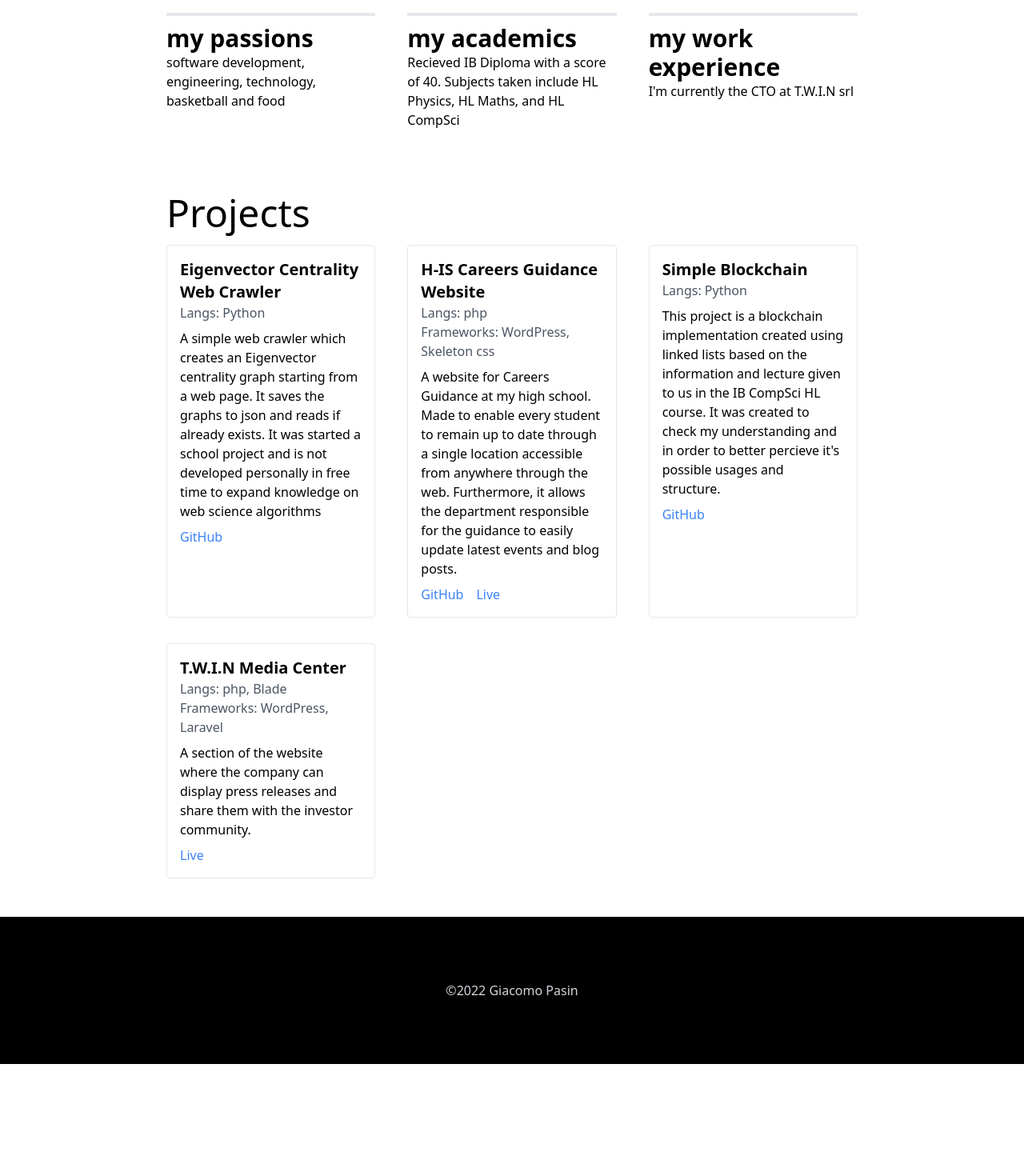
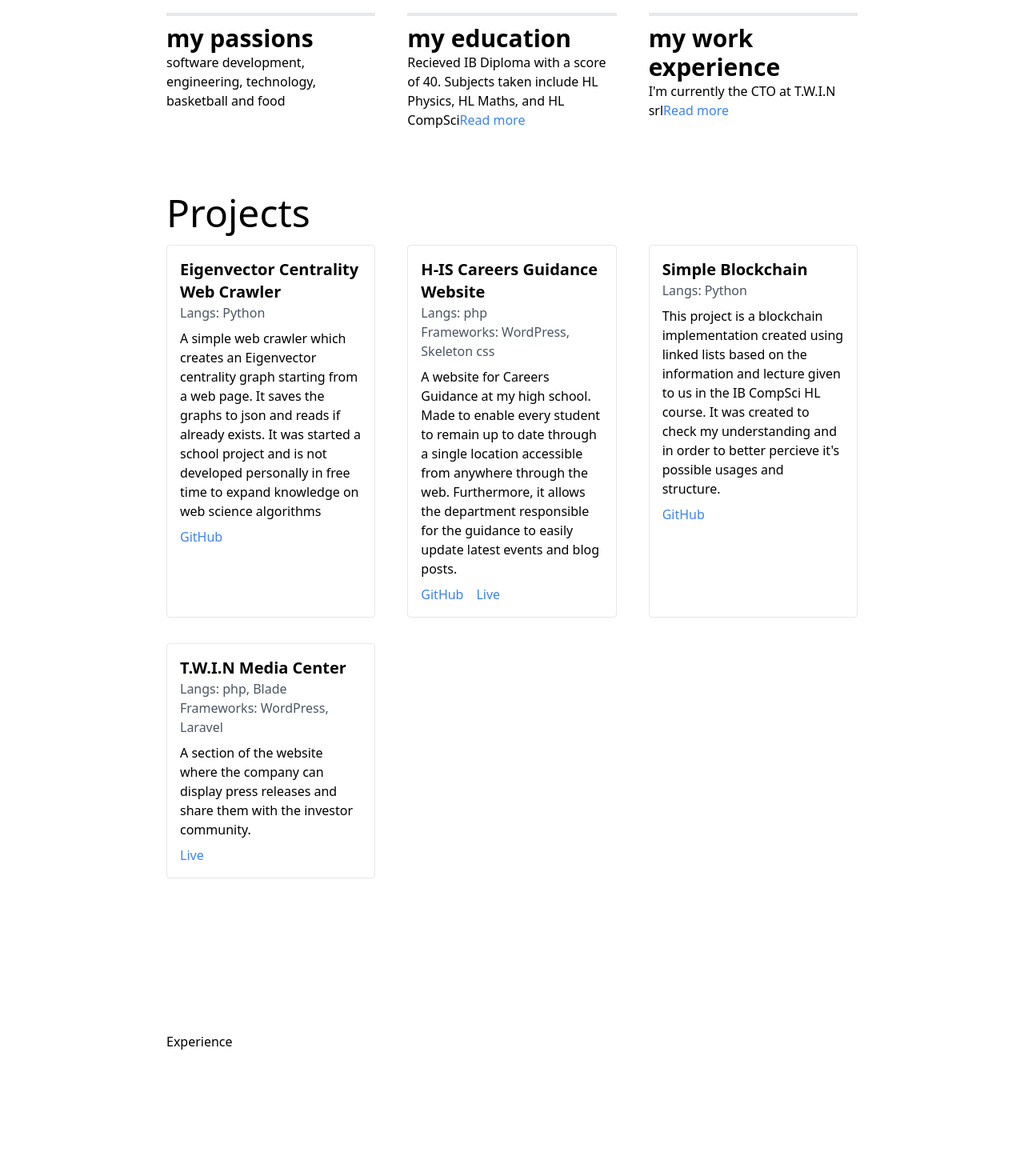
Before and after one commit to jackpeck2004/personal_website, a Next.js app: page / in a window 1280 px wide. Shown: the part 420-1890 px from the top of the page at 80% size. Before the commit the page ends 1750 px from the top, so only its background shows below. Built offline with nearby package versions, Linux system fonts and the light colour scheme.

Commit message:
Added anchors to heading and refactored

```diff
--- /dev/null
+++ b/src/components/common/anchor.tsx
@@ -0,0 +1,11 @@
+export const NavAnchor: FC<PropsWithChildren<{}>> = ({ children }) => {
+  return (
+    <a className="mx-[15px] cursor-pointer text-inherit decoration-none">{children}</a>
+  );
+}
+
+export const Anchor = ({ children, href, target }) => {
+  return (
+    <a className="text-blue-500 pr-4 cursor-pointer" href={href} target={target}>{children}</a>
+  );
+}
--- a/src/components/common/button.tsx
+++ b/src/components/common/button.tsx
@@ -23,12 +23,10 @@ const Button = styled.button`
 `;
 */
 
-const Button: FC<PropsWithChildren<IButtonProps>> = (props) => {
+export const Button: FC<PropsWithChildren<IButtonProps>> = (props) => {
   return (
     <button className={`bg-none p-[10px] border border-transparent ${props.circular ? "rounded-full" : ""} transition ${props.border ? "hover:border-black" : ""}`} onClick={props.onClick}>
       {props.children}
     </button>
   );
 }
-
-export default Button;
--- /dev/null
+++ b/src/components/common/index.tsx
@@ -0,0 +1,2 @@
+export { Anchor, NavAnchor } from "./anchor";
+export { Button } from "./button";
--- a/src/components/navigation/hamburger.tsx
+++ b/src/components/navigation/hamburger.tsx
@@ -1,54 +1,9 @@
-import Button from "@/components/common/button";
+import { NavAnchor as Anchor, Button } from "@/components/common";
 import { MenuIcon, XIcon } from "@heroicons/react/outline";
 import { useState, useEffect, FC, PropsWithChildren } from "react";
 import { Link } from "react-scroll";
 
 const iconStyle = { width: "2rem", height: "2rem" };
-
-/*
-const View = styled.div`
-  background: black;
-  position: fixed;
-  height: 100vh;
-  width: 100vw;
-  z-index: 100;
-  overflow: hidden;
-  color: white;
-  padding: 1vw;
-`;
-
-const Menu = styled.ul`
-  display: flex;
-  flex-direction: column;
-  justify-content: space-evenly;
-  align-items: center;
-  height: 50vw;
-  font-size: ${(props) => props.theme.textSizes.lg};
-`;
-
-const Anchor = styled.a`
-  margin: 0 15px;
-  cursor: pointer;
-  color: inherit;
-  text-decoration: none;
-`;
-
-const Bar = styled.div`
-  background-color: ${(props) => props.theme.colors.primaryBackground};
-  color: ${(props) => props.theme.colors.primary};
-  padding: 1vh 1vw;
-  width: 100%;
-  position: sticky;
-  top: 0;
-  z-index: 10;
-`;
-*/
-
-export const Anchor: FC<PropsWithChildren<{}>> = ({ children }) => {
-  return (
-    <a className="mx-[15px] cursor-pointer text-inherit decoration-none">{children}</a>
-  );
-}
 
 const MenuView = ({ setNavbarOpen }) => {
   let pos = [];
--- a/src/components/navigation/navbar.tsx
+++ b/src/components/navigation/navbar.tsx
@@ -1,7 +1,7 @@
 // import Button from "@/components/common/button";
 import { animateScroll as scroll, Link } from "react-scroll";
 // import { MoonIcon, SunIcon } from "@heroicons/react/outline";
-import { Anchor } from "./hamburger";
+import { NavAnchor as Anchor } from "@/components/common";
 
 // const iconStyle = { width: "2rem", height: "2rem" };
 
--- a/src/components/partials/characteristics.tsx
+++ b/src/components/partials/characteristics.tsx
@@ -1,11 +1,16 @@
 import { FC } from "react";
 import { ICharacteristic } from "@/lib/types";
+import { Link } from "react-scroll";
+import { Anchor } from "@/components/common";
 
-export const Characteristic: FC<ICharacteristic> = ({ title, description }) => {
+export const Characteristic: FC<ICharacteristic> = ({ title, description, sectionLinkId }) => {
   return (
     <div className="border-t-4 border-gray-200">
       <h3 className="lg:text-3xl font-semibold mt-[10px]">{title}</h3>
       <span>{description}</span>
+      {sectionLinkId && (
+        <Link to={sectionLinkId} smooth spy><Anchor>Read more</Anchor></Link>
+      )}
     </div>
   );
 }
@@ -13,11 +18,12 @@ export const Characteristic: FC<ICharacteristic> = ({ title, description }) => {
 export const Characteristics: FC<{characteristics: Array<ICharacteristic>}> = ({characteristics}) => {
   return (
     <div className="mt-[5vh] grid grid-cols-3 gap-x-[40px]">
-      {characteristics.map(({title, description}) => (
+      {characteristics.map(({title, description, sectionLinkId}) => (
         <Characteristic
         key={title}
         title={title}
         description={description}
+        sectionLinkId={sectionLinkId}
         />
       ))}
     </div>
--- a/src/components/partials/projects.tsx
+++ b/src/components/partials/projects.tsx
@@ -1,26 +1,4 @@
-// import constants from "@/lib/constants";
-// import { useMediaQuery } from "@/lib/hooks";
-
-const Anchor = ({ children, href, target }) => {
-  return (
-    <a className="text-blue-500 pr-4 cursor-pointer" href={href} target={target}>{children}</a>
-  );
-}
-
-// const ProjectsGrid = ({ children }) => {
-//   const isDesktop = useMediaQuery(constants.mediaQueries.IS_LARGE);
-//   const isMedium = useMediaQuery(constants.mediaQueries.IS_MEDIUM);
-
-//   if (isDesktop) {
-//     return <div className="mt-[2vh] grid grid-cols-3 gap-x-[40px] grid-y-[40px]">{children}</div>;
-//   }
-
-//   if (isMedium) {
-//     return <div className="mt-[2vh] grid grid-cols-2 gap-x-[40px] grid-y-[40px]">{children}</div>;
-//   }
-
-//   return <div className="mt-[2vh] grid grid-cols-1 gap-x-[40px] grid-y-[40px]">{children}</div>;
-// };
+import { Anchor } from "@/components/common";
 
 const Project = ({
   title,
@@ -32,7 +10,6 @@ const Project = ({
 }) => {
   return (
     <>
-      {/* card */}
       <div className="border border-gray-200 rounded p-4 mb-8">
         <div>
           <h4 className="font-semibold text-xl">{title}</h4>
--- a/src/lib/types.ts
+++ b/src/lib/types.ts
@@ -1,4 +1,5 @@
 export interface ICharacteristic {
   title: string;
   description: string;
+  sectionLinkId?: string;
 }
--- a/src/pages/index.tsx
+++ b/src/pages/index.tsx
@@ -10,12 +10,14 @@ const CHARACTERISTICS: Array<ICharacteristic> = [
     description: "software development, engineering, technology, basketball and food"
   },
   {
-    title: "my academics",
-    description: "Recieved IB Diploma with a score of 40. Subjects taken include HL Physics, HL Maths, and HL CompSci"
+    title: "my education",
+    description: "Recieved IB Diploma with a score of 40. Subjects taken include HL Physics, HL Maths, and HL CompSci",
+    sectionLinkId: "education"
   },
   {
     title: "my work experience",
-    description: "I'm currently the CTO at T.W.I.N srl"
+    description: "I'm currently the CTO at T.W.I.N srl",
+    sectionLinkId: "experience"
   }
 ];
 
@@ -30,6 +32,12 @@ const Page = ({ projects }) => {
         </h1>
         <Characteristics characteristics={CHARACTERISTICS} />
         <Projects projects={projects} />
+        <section id="experience" className="pt-[20vh]">
+          <h2>Experience</h2>
+        </section>
+        <section id="education" className="pt-[20vh]">
+          <h2>Education</h2>
+        </section>
       </div>
     </div>
   );
```
